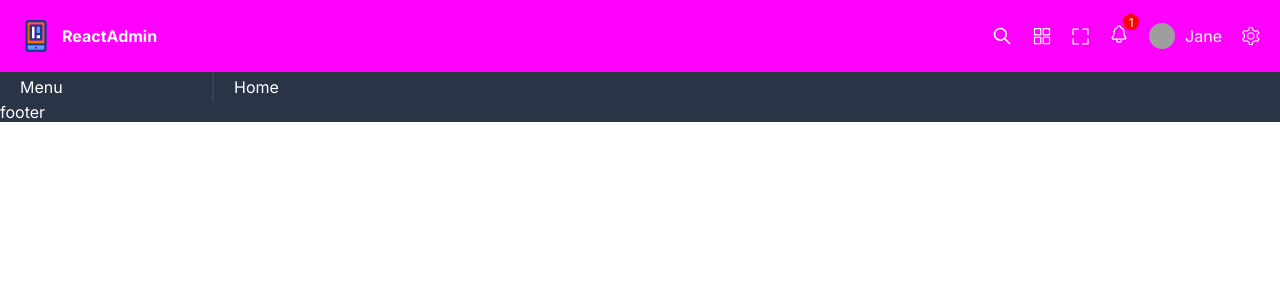
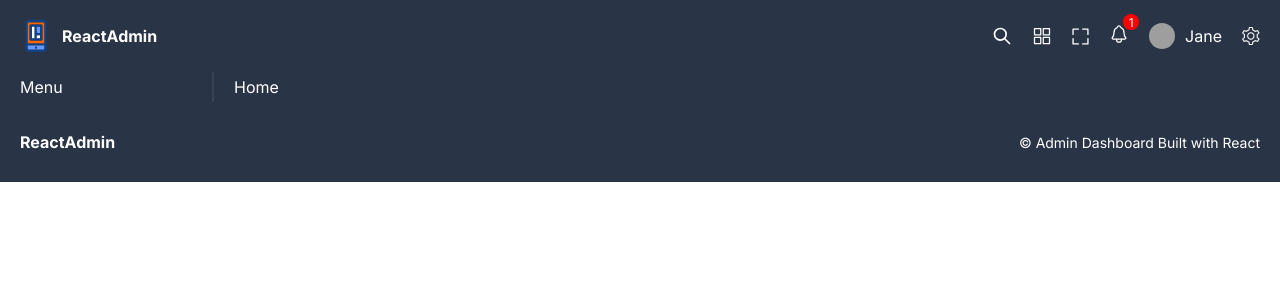
Before and after one commit to zhanybekovich/react-admin-dashboard, a React (Vite) app: page / in a window 1280 px wide. Shown: the top 300 px of the page. Built offline with nearby package versions, Linux system fonts and the light colour scheme; grey boxes are pictures that could not be loaded.

Commit message:
add footer

```diff
--- a/src/components/footer/Footer.tsx
+++ b/src/components/footer/Footer.tsx
@@ -1,7 +1,12 @@
 import "./footer.scss";
 
 function Footer() {
-  return <div className="footer">footer</div>;
+  return (
+    <div className="footer">
+      <span>ReactAdmin</span>
+      <span>&copy; Admin Dashboard Built with React</span>
+    </div>
+  );
 }
 
 export default Footer;
--- a/src/components/footer/footer.scss
+++ b/src/components/footer/footer.scss
@@ -1,3 +1,16 @@
-.navbar {
-  background: fuchsia;
+.footer {
+  display: flex;
+  align-items: center;
+  justify-content: space-between;
+  padding: 30px 20px;
+
+  span {
+    &:first-child {
+      font-weight: bold;
+    }
+
+    &:last-child {
+      font-size: 14px;
+    }
+  }
 }
```
